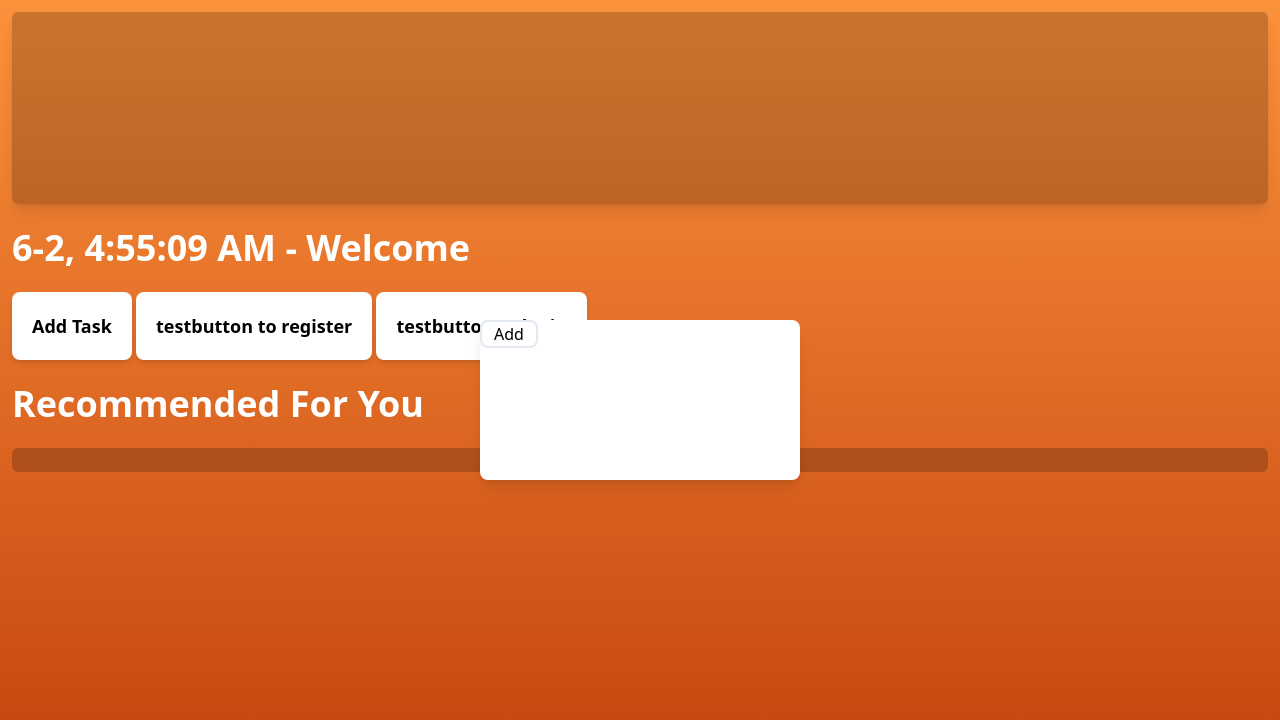
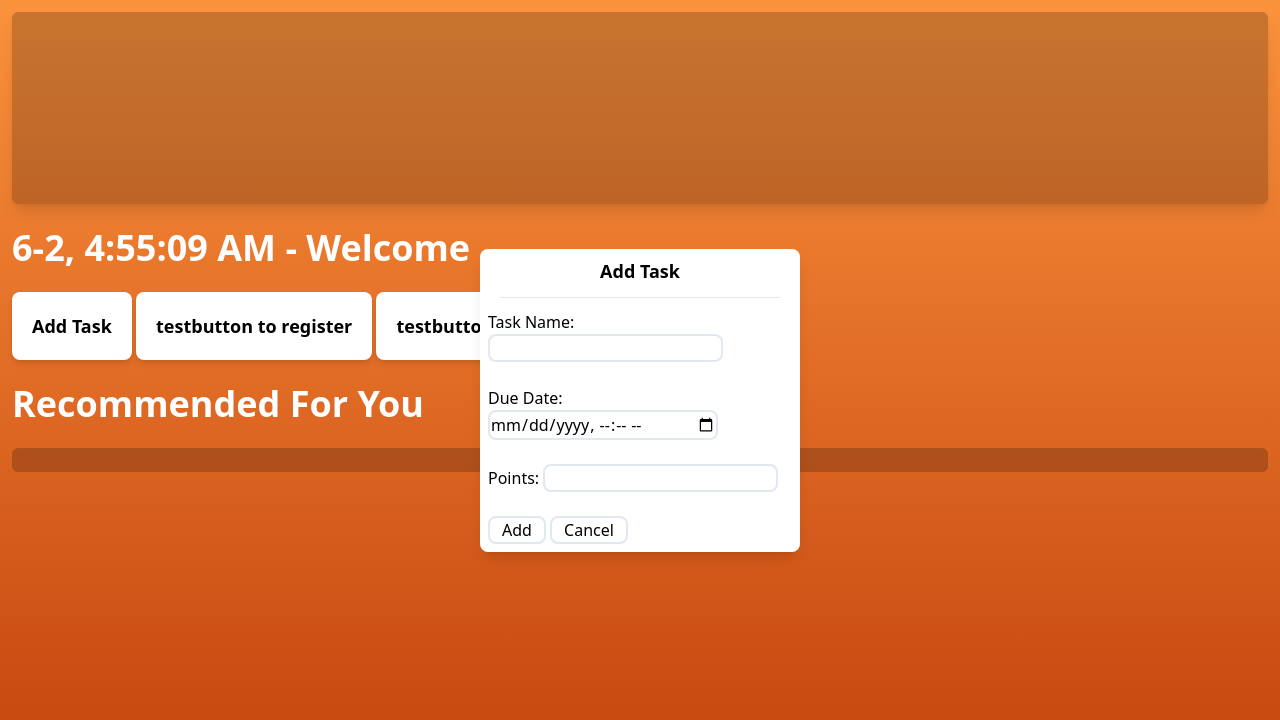
Before and after one commit to Brskdd/MangoMuncher, a website: page src/userpage.html in a window 1280 px wide. Both pictures are taken after a click on the button "Add Task". Drawn offline with nearby package versions, Linux system fonts and the light colour scheme.

Commit message:
register redirects to login on success added stuff to fill out add task form added cancel button to add task form

```diff
--- a/server.js
+++ b/server.js
@@ -34,7 +34,7 @@ app.post("/register/submit", async (req, res) => {
         }
         if (accounts[username] == undefined) {
             accounts[username] = [
-                {"password" : password}
+                { "password": password }
             ];
 
             fs.writeFile("database/accounts.json", JSON.stringify(accounts, null, 2), err => {
@@ -42,7 +42,8 @@ app.post("/register/submit", async (req, res) => {
                     console.log("error");
                     return;
                 }
-                res.send("wow congrats it actually worked");
+
+                res.redirect("/login");
             });
         } else {
             res.send("username already taken");
--- a/src/userpage.html
+++ b/src/userpage.html
@@ -21,6 +21,10 @@
         function addnewtask() {
             //code to open add task menu on center of screen
             document.getElementById("addtaskdiv").style.display = "flex";
+        }
+
+        function addnewtaskclose() {
+            document.getElementById("addtaskdiv").style.display = "none";
         }
 
         function welcomedisplay() {
@@ -71,13 +75,35 @@
 
     <!--Register div-->
     <div id="addtaskdiv" class="fixed inset-0 flex items-center justify-center z-50">
-        <div class="w-80 h-40 bg-white rounded-lg shadow-lg">
+        <div class="w-80 bg-white rounded-lg shadow-lg p-2">
             <form id="addtaskform" action="http://localhost:3000/addtask/submit" method="POST">
+                <p class="font-bold text-lg text-center">Add Task</p>
+                <hr class="m-3">
+                <label for="addtaskname">Task Name:</label>
+                <input type="text" id="addtaskname" name="addtaskname" class="border-2 border-slate-200 rounded-lg"
+                    required>
+                <br>
+                <br>
+                <label for="addtaskdatetime">Due Date:</label>
+                <input type="datetime-local" id="addtaskdatetime" name="addtaskdatetime" class="border-2 border-slate-200 rounded-lg"
+                    required>
+                <br>
+                <br>
+                <label for="addtaskpoints">Points:</label>
+                <input type="number" id="addtaskpoints" name="addtaskpoints" class="border-2 border-slate-200 rounded-lg"
+                    required>
+                <br>
+                <br>
+
+
                 <button name="addtasksubmit" class="border-2 border-slate-200 rounded-lg pl-3 pr-3"
                     type="submit">Add</button>
+                <button type="button" name="addtaskcancel" onclick="addnewtaskclose()" class="border-2 border-slate-200 rounded-lg pl-3 pr-3">Cancel</button>
             </form>
         </div>
     </div>
+
+
 </body>
 
 </html>
--- a/todo.txt
+++ b/todo.txt
@@ -3,3 +3,6 @@ actually make add task form
  - points
  - effort
  - time to complete
+ - tags
+ add description to what to put in the add task fields with one of those cool question mark in circle thingies
+ potentially make the addtaskclose function can be used for all the buttons
```
Also changed, not shown: database/accounts.json (+20 -0 lines).
